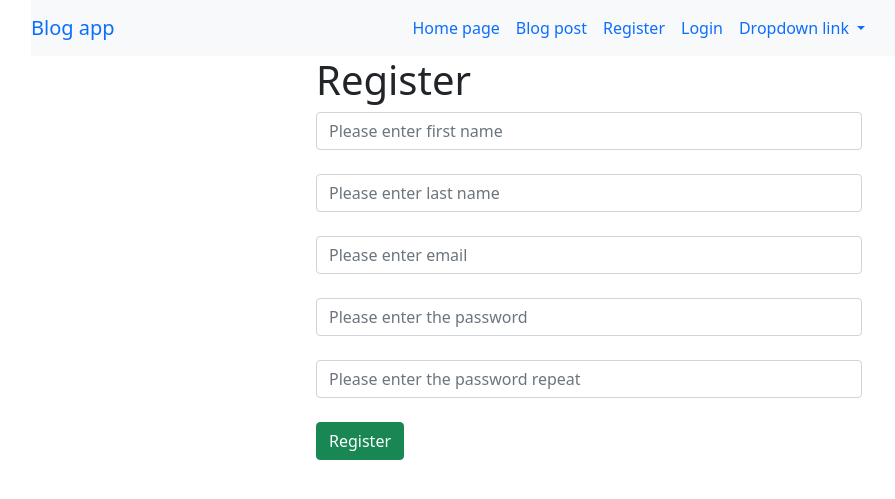
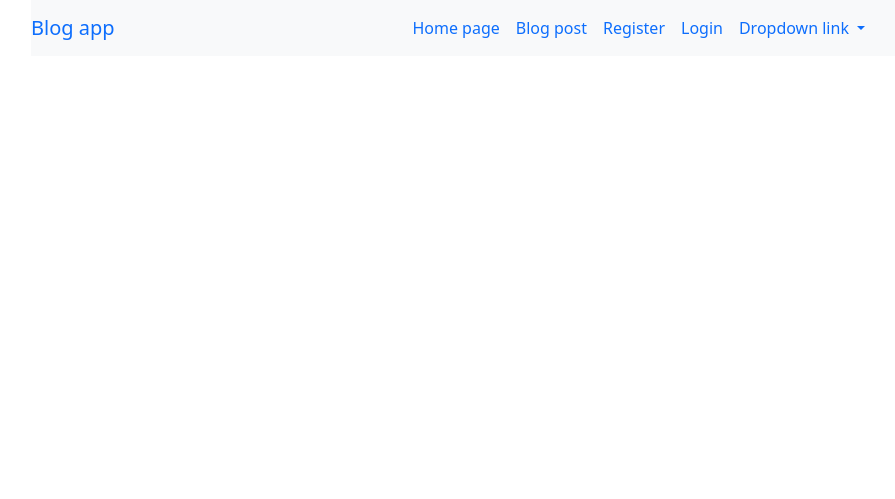
Before and after one commit to filipjt88/blog_app, a PHP site: page /register in a window 1280 px wide. Shown: the top 499 px of the page, without its empty margins (51-946 px from the left). Run offline with PHP 8.4, Linux system fonts and the light colour scheme; data that the repository does not hold is empty.

Commit message:
register view

```diff
--- a/register.php
+++ b/register.php
@@ -1,21 +1,7 @@
 <?php include 'parts/top.php'; ?>
 <?php include 'parts/navbar.php'; ?>
 
-<div class="container">
-    <div class="row">
-        <div class="col-md-6 offset-3">
-            <h1>Register</h1>
-            <form action="register.php" method="POST">
-                <input type="text" name="first_name" class="form-control" placeholder="Please enter first name"><br>
-                <input type="text" name="last_name" class="form-control" placeholder="Please enter last name"><br>
-                <input type="email" name="email" class="form-control" placeholder="Please enter email"><br>
-                <input type="password" name="password" class="form-control" placeholder="Please enter the password"><br>
-                <input type="password" name="password_confirm" class="form-control" placeholder="Please enter the password repeat"><br>
-                <button type="submit" class="btn btn btn-success">Register</button>
-            </form>
-        </div>
-    </div>
-</div>
+
 
 
 <?php include 'parts/bottom.php'; ?>
```
Also changed, not shown: views/register.view.php (added, +20 -0 lines).
